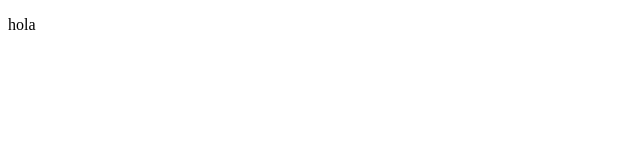
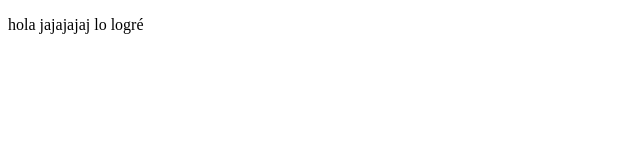
Before and after one commit to superemish/proyectodemocurosprework, a plain HTML site: page index.html in a window 1280 px wide. Shown: the whole page, without its empty margins (0-640 px from the left). Drawn offline with Linux system fonts and the light colour scheme.

```diff
--- a/index.html
+++ b/index.html
@@ -8,7 +8,7 @@
 </head>
 <body>
     <p>
-        hola
+        hola jajajajaj lo logré
 
     </p>
 
```
